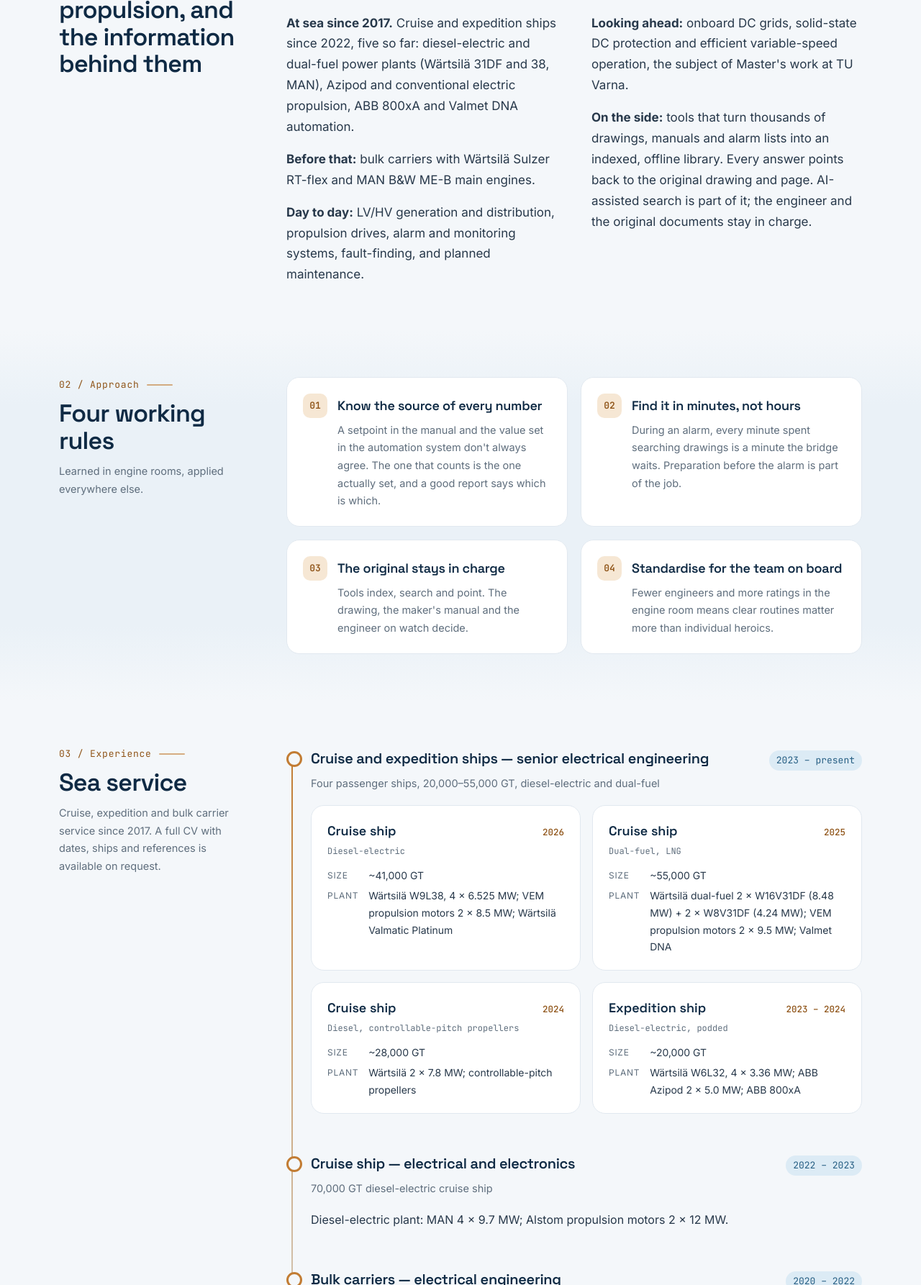
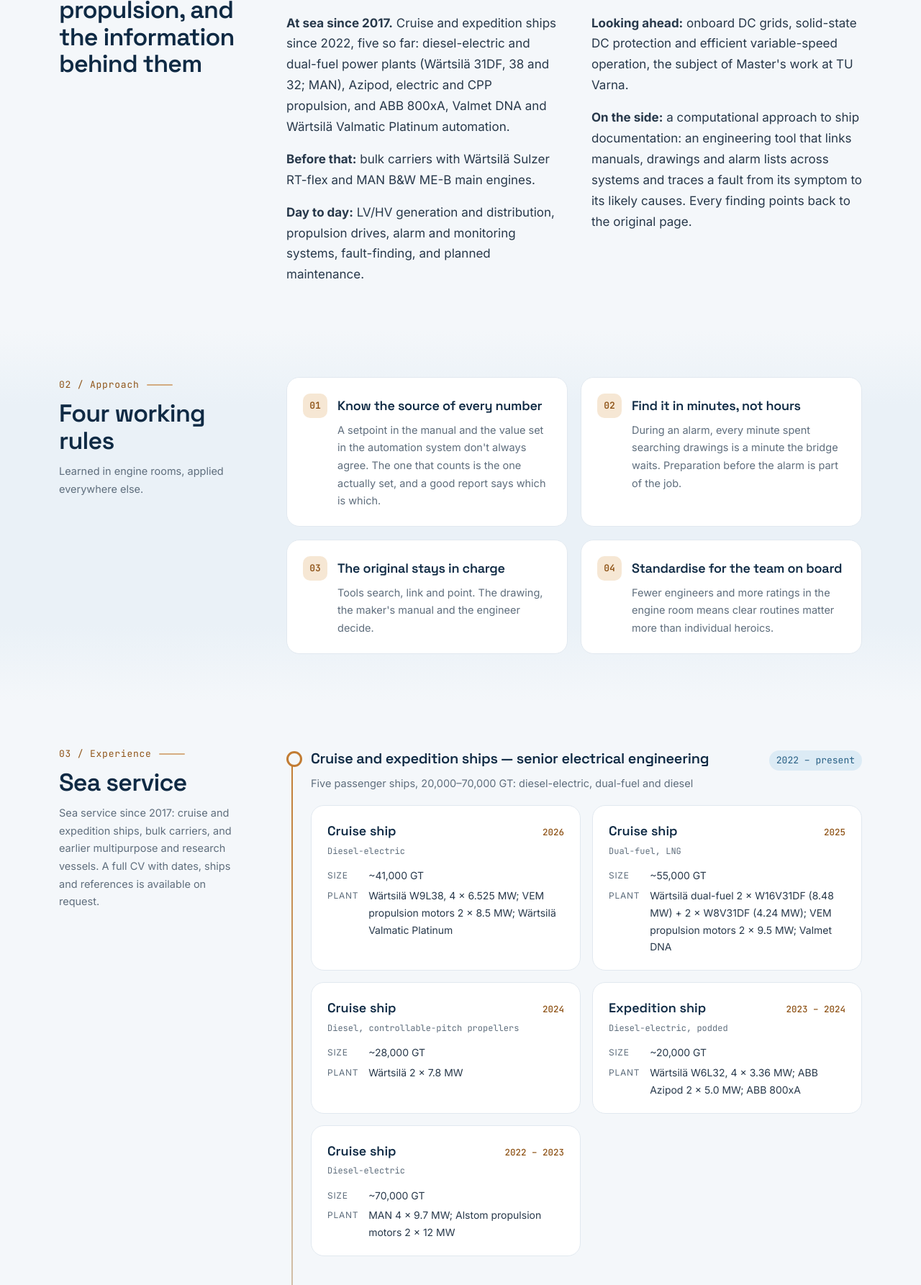
Before and after one commit to etoonikolovb-rgb/ognyanbaltadzhiev.com, a plain HTML site: page index.html in a window 1280 px wide. Shown: the part 1014-2800 px from the top of the page at 72% size. Drawn offline with Linux system fonts and the light colour scheme.

Commit message:
Site audit: hero wording, five passenger ships, About systems, Design group
Co-Authored-By: Claude Opus 5.5 <noreply@anthropic.com>
Claude-Session: https://claude.ai/code/session_013jNXiMTKFCdSjW6nckTWz4

```diff
--- a/index.html
+++ b/index.html
@@ -53,7 +53,7 @@
       "recognizedBy": { "@type": "CollegeOrUniversity", "name": "Technical University of Varna" }
     }
   ],
-  "knowsAbout": ["Marine electrical engineering", "Electrical systems architecture", "Diesel-electric propulsion", "Dual-fuel engines", "Wärtsilä 31DF", "ABB Azipod", "ABB 800xA", "Valmet DNA", "Wärtsilä Valmatic Platinum", "High-voltage distribution", "Power management systems", "Onboard DC grids", "IGF Code", "Ship technical documentation", "Applied AI in marine engineering", "Large language models (LLM)", "Retrieval-augmented generation (RAG)", "Fault tracing across technical documentation"],
+  "knowsAbout": ["Marine electrical engineering", "Electrical systems architecture", "Diesel-electric propulsion", "Dual-fuel engines", "Wärtsilä 31DF", "Wärtsilä 38", "Wärtsilä 32", "ABB Azipod", "ABB 800xA", "Valmet DNA", "Wärtsilä Valmatic Platinum", "High-voltage distribution", "Power management systems", "Onboard DC grids", "IGF Code", "Ship technical documentation", "Applied AI in marine engineering", "Large language models (LLM)", "Retrieval-augmented generation (RAG)", "Fault tracing across technical documentation"],
   "knowsLanguage": ["en", "bg"],
   "image": "https://ognyanbaltadzhiev.com/photo.jpg",
   "sameAs": ["https://www.linkedin.com/in/ognyan-baltadzhiev/"]
@@ -317,7 +317,7 @@
       <h1>Ognyan <span>Baltadzhiev</span></h1>
       <p class="role">Electrical Engineering &middot; Systems Architecture</p>
       <p class="meta">Varna, Bulgaria &middot; usually somewhere at sea</p>
-      <p class="bio">Specializing in ship power plants: diesel-electric and dual-fuel generation, electric propulsion and integrated automation. Interested in onboard DC grids, and in engineering tools that turn a ship's complete documentation into working knowledge.</p>
+      <p class="bio">Specializing in ship power plants: diesel-electric and dual-fuel generation, electric propulsion and integrated automation. Interested in onboard DC grids, and in a computational approach to technical information and fault-finding.</p>
       <div class="actions">
         <a class="btn primary" href="#contact">Get in touch</a>
         <a class="btn ghost" href="https://www.linkedin.com/in/ognyan-baltadzhiev/" rel="me noopener">LinkedIn profile</a>
@@ -333,7 +333,7 @@
   </div>
   <div class="wrap wrap-specs">
     <div class="specs">
-      <div><b>2017</b><span>At sea since</span></div>
+      <div><b>At sea</b><span>since 2017</span></div>
       <div><b>5 ships</b><span>Cruise / expedition since 2022</span></div>
       <div><b>&gt;&nbsp;1000&nbsp;V</b><span>High-voltage certified</span></div>
       <div><b>W31DF</b><span>Dual-fuel diesel-electric</span></div>
@@ -349,11 +349,11 @@
     </div>
     <div class="about-text">
       <p>Electrical engineering for ships, from the generator terminals to the propeller, and from the alarm on the screen to the drawing that explains it.</p>
-      <p><strong>At sea since 2017.</strong> Cruise and expedition ships since 2022, five so far: diesel-electric and dual-fuel power plants (Wärtsilä 31DF and 38, MAN), Azipod and conventional electric propulsion, ABB 800xA and Valmet DNA automation.</p>
+      <p><strong>At sea since 2017.</strong> Cruise and expedition ships since 2022, five so far: diesel-electric and dual-fuel power plants (Wärtsilä 31DF, 38 and 32; MAN), Azipod, electric and CPP propulsion, and ABB 800xA, Valmet DNA and Wärtsilä Valmatic Platinum automation.</p>
       <p><strong>Before that:</strong> bulk carriers with Wärtsilä Sulzer RT-flex and MAN B&amp;W ME-B main engines.</p>
       <p><strong>Day to day:</strong> LV/HV generation and distribution, propulsion drives, alarm and monitoring systems, fault-finding, and planned maintenance.</p>
       <p><strong>Looking ahead:</strong> onboard DC grids, solid-state DC protection and efficient variable-speed operation, the subject of Master's work at TU Varna.</p>
-      <p><strong>On the side:</strong> tools that turn thousands of drawings, manuals and alarm lists into an indexed, offline library. Every answer points back to the original drawing and page. AI-assisted search is part of it; the engineer and the original documents stay in charge.</p>
+      <p><strong>On the side:</strong> a computational approach to ship documentation: an engineering tool that links manuals, drawings and alarm lists across systems and traces a fault from its symptom to its likely causes. Every finding points back to the original page.</p>
     </div>
   </div>
 </section>
@@ -368,7 +368,7 @@
     <div class="principles">
       <div class="principle"><h3>Know the source of every number</h3><p>A setpoint in the manual and the value set in the automation system don't always agree. The one that counts is the one actually set, and a good report says which is which.</p></div>
       <div class="principle"><h3>Find it in minutes, not hours</h3><p>During an alarm, every minute spent searching drawings is a minute the bridge waits. Preparation before the alarm is part of the job.</p></div>
-      <div class="principle"><h3>The original stays in charge</h3><p>Tools index, search and point. The drawing, the maker's manual and the engineer on watch decide.</p></div>
+      <div class="principle"><h3>The original stays in charge</h3><p>Tools search, link and point. The drawing, the maker's manual and the engineer decide.</p></div>
       <div class="principle"><h3>Standardise for the team on board</h3><p>Fewer engineers and more ratings in the engine room means clear routines matter more than individual heroics.</p></div>
     </div>
   </div>
@@ -379,34 +379,27 @@
     <div class="label">
       <p class="num">03 / Experience</p>
       <h2>Sea service</h2>
-      <p class="lead">Cruise, expedition and bulk carrier service since 2017. A full CV with dates, ships and references is available on request.</p>
+      <p class="lead">Sea service since 2017: cruise and expedition ships, bulk carriers, and earlier multipurpose and research vessels. A full CV with dates, ships and references is available on request.</p>
     </div>
     <div class="timeline">
       <div class="job">
         <div class="job-head">
           <h3>Cruise and expedition ships &mdash; senior electrical engineering</h3>
-          <span class="dates">2023 &ndash; present</span>
+          <span class="dates">2022 &ndash; present</span>
         </div>
-        <p class="sub">Four passenger ships, 20,000&ndash;55,000 GT, diesel-electric and dual-fuel</p>
+        <p class="sub">Five passenger ships, 20,000&ndash;70,000 GT: diesel-electric, dual-fuel and diesel</p>
         <div class="ships">
           <article class="ship"><h4>Cruise ship <span class="yr">2026</span></h4><p class="imo">Diesel-electric</p>
             <dl><dt>Size</dt><dd>~41,000 GT</dd><dt>Plant</dt><dd>Wärtsilä W9L38, 4 &times; 6.525 MW; VEM propulsion motors 2 &times; 8.5 MW; Wärtsilä Valmatic Platinum</dd></dl></article>
           <article class="ship"><h4>Cruise ship <span class="yr">2025</span></h4><p class="imo">Dual-fuel, LNG</p>
             <dl><dt>Size</dt><dd>~55,000 GT</dd><dt>Plant</dt><dd>Wärtsilä dual-fuel 2 &times; W16V31DF (8.48 MW) + 2 &times; W8V31DF (4.24 MW); VEM propulsion motors 2 &times; 9.5 MW; Valmet DNA</dd></dl></article>
           <article class="ship"><h4>Cruise ship <span class="yr">2024</span></h4><p class="imo">Diesel, controllable-pitch propellers</p>
-            <dl><dt>Size</dt><dd>~28,000 GT</dd><dt>Plant</dt><dd>Wärtsilä 2 &times; 7.8 MW; controllable-pitch propellers</dd></dl></article>
+            <dl><dt>Size</dt><dd>~28,000 GT</dd><dt>Plant</dt><dd>Wärtsilä 2 &times; 7.8 MW</dd></dl></article>
           <article class="ship"><h4>Expedition ship <span class="yr">2023 &ndash; 2024</span></h4><p class="imo">Diesel-electric, podded</p>
             <dl><dt>Size</dt><dd>~20,000 GT</dd><dt>Plant</dt><dd>Wärtsilä W6L32, 4 &times; 3.36 MW; ABB Azipod 2 &times; 5.0 MW; ABB 800xA</dd></dl></article>
+          <article class="ship"><h4>Cruise ship <span class="yr">2022 &ndash; 2023</span></h4><p class="imo">Diesel-electric</p>
+            <dl><dt>Size</dt><dd>~70,000 GT</dd><dt>Plant</dt><dd>MAN 4 &times; 9.7 MW; Alstom propulsion motors 2 &times; 12 MW</dd></dl></article>
         </div>
-      </div>
-
-      <div class="job">
-        <div class="job-head">
-          <h3>Cruise ship &mdash; electrical and electronics</h3>
-          <span class="dates">2022 &ndash; 2023</span>
-        </div>
-        <p class="sub">70,000 GT diesel-electric cruise ship</p>
-        <p>Diesel-electric plant: MAN 4 &times; 9.7 MW; Alstom propulsion motors 2 &times; 12 MW.</p>
       </div>
 
       <div class="job">
@@ -447,9 +440,10 @@
       <div class="card sys"><h3><i>EN</i>Engines</h3><ul class="chips"><li>Wärtsilä 31DF (dual-fuel)</li><li>Wärtsilä 38</li><li>Wärtsilä 32</li><li>Wärtsilä Sulzer RT-flex</li><li>MAN B&amp;W ME-B</li><li>MAN</li></ul></div>
       <div class="card sys"><h3><i>PR</i>Propulsion</h3><ul class="chips"><li>ABB Azipod</li><li>VEM and Alstom propulsion motors</li><li>Controllable-pitch propellers</li></ul></div>
       <div class="card sys"><h3><i>AU</i>Automation</h3><ul class="chips"><li>ABB 800xA</li><li>Valmet DNA</li><li>Wärtsilä Valmatic Platinum</li><li>Alarm and monitoring systems</li><li>Power management</li></ul></div>
-      <div class="card sys"><h3><i>PW</i>Power</h3><ul class="chips"><li>HV/LV generation and distribution (&gt; 1000 V)</li><li>Diesel-electric plants</li></ul></div>
+      <div class="card sys"><h3><i>PW</i>Power</h3><ul class="chips"><li>HV/LV generation and distribution (&gt; 1000 V)</li><li>Diesel-electric plants</li><li>Electrical isolation and safe working</li></ul></div>
       <div class="card sys"><h3><i>FU</i>Fuel &amp; regulation</h3><ul class="chips"><li>IGF Code</li><li>LNG and dual-fuel operations</li></ul></div>
       <div class="card sys"><h3><i>DC</i>DC &amp; new power</h3><ul class="chips"><li>Onboard DC grids</li><li>Solid-state DC protection</li><li>Photovoltaic system sizing</li></ul></div>
+      <div class="card sys"><h3><i>DE</i>Design</h3><ul class="chips"><li>Load balance and generator sizing</li><li>Short-circuit and protection selectivity</li><li>Cable and busbar sizing</li><li>PLC programming</li></ul></div>
     </div>
   </div>
 </section>
@@ -514,7 +508,6 @@
     <div class="label">
       <p class="num">07 / Education</p>
       <h2>Technical University of Varna</h2>
-      <p class="lead">Qualification: Ship's Electrical Engineer.</p>
     </div>
     <ul class="rows two">
       <li><strong>Master's degree, Electrical Equipment of Ships</strong><small>All coursework and exams completed; diploma project in progress. Course essay: onboard DC grids for ships.</small></li>
@@ -546,7 +539,7 @@
     <div class="contact-card">
       <p class="num">09 / Contact</p>
       <h2>Get in touch</h2>
-      <p>Open to conversations about ship power and propulsion, electrical systems, and better ways to handle technical documentation. Replies from sea come when connectivity allows.</p>
+      <p>Open to conversations about ship power and propulsion, electrical systems, and computational approaches to technical information and fault-finding. Replies from sea come when connectivity allows.</p>
       <div class="recruit">
         <span><strong>For crewing and recruitment</strong></span>
         <ul><li>Full CV (text and PDF)</li><li>Certificate copies</li><li>References</li></ul>
```
